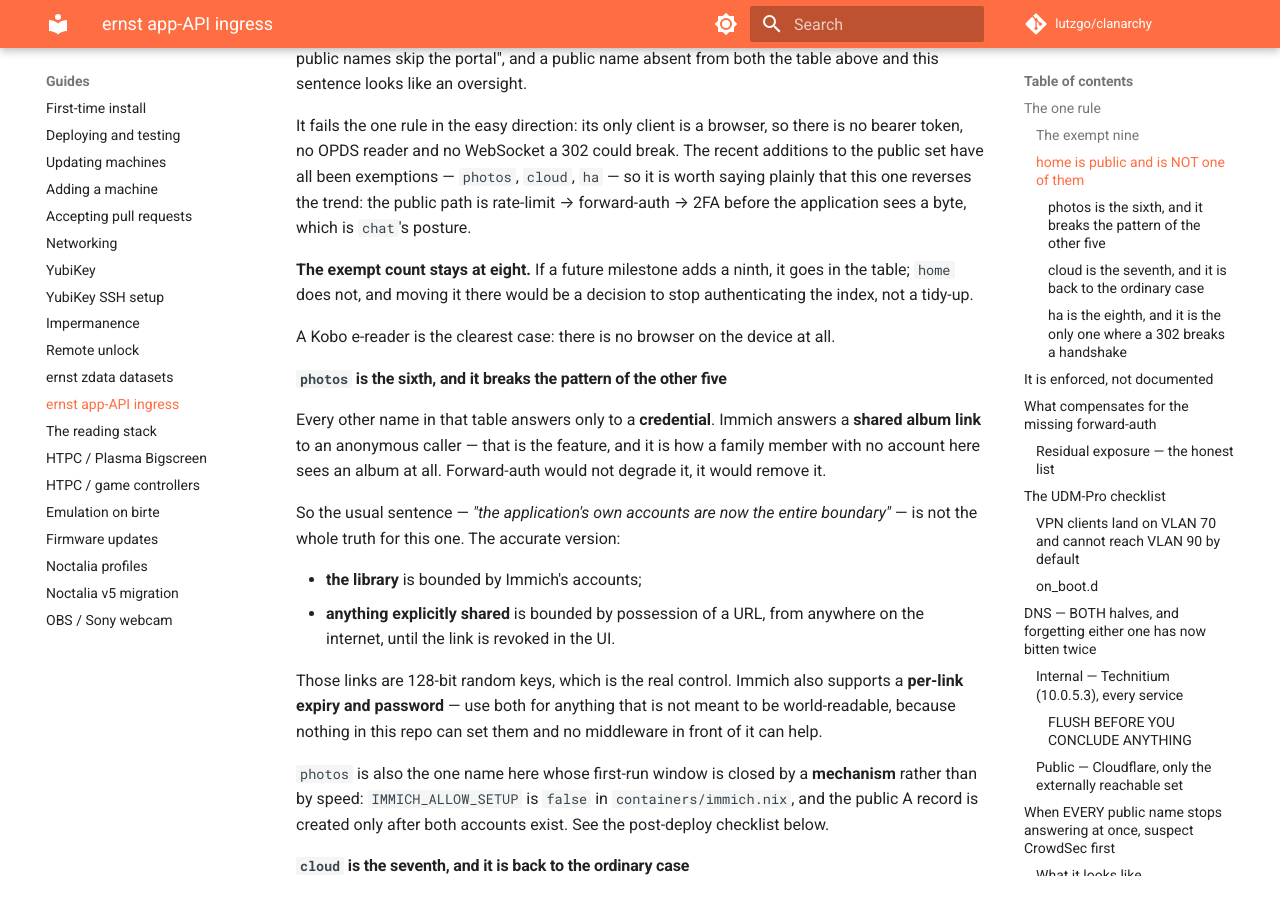
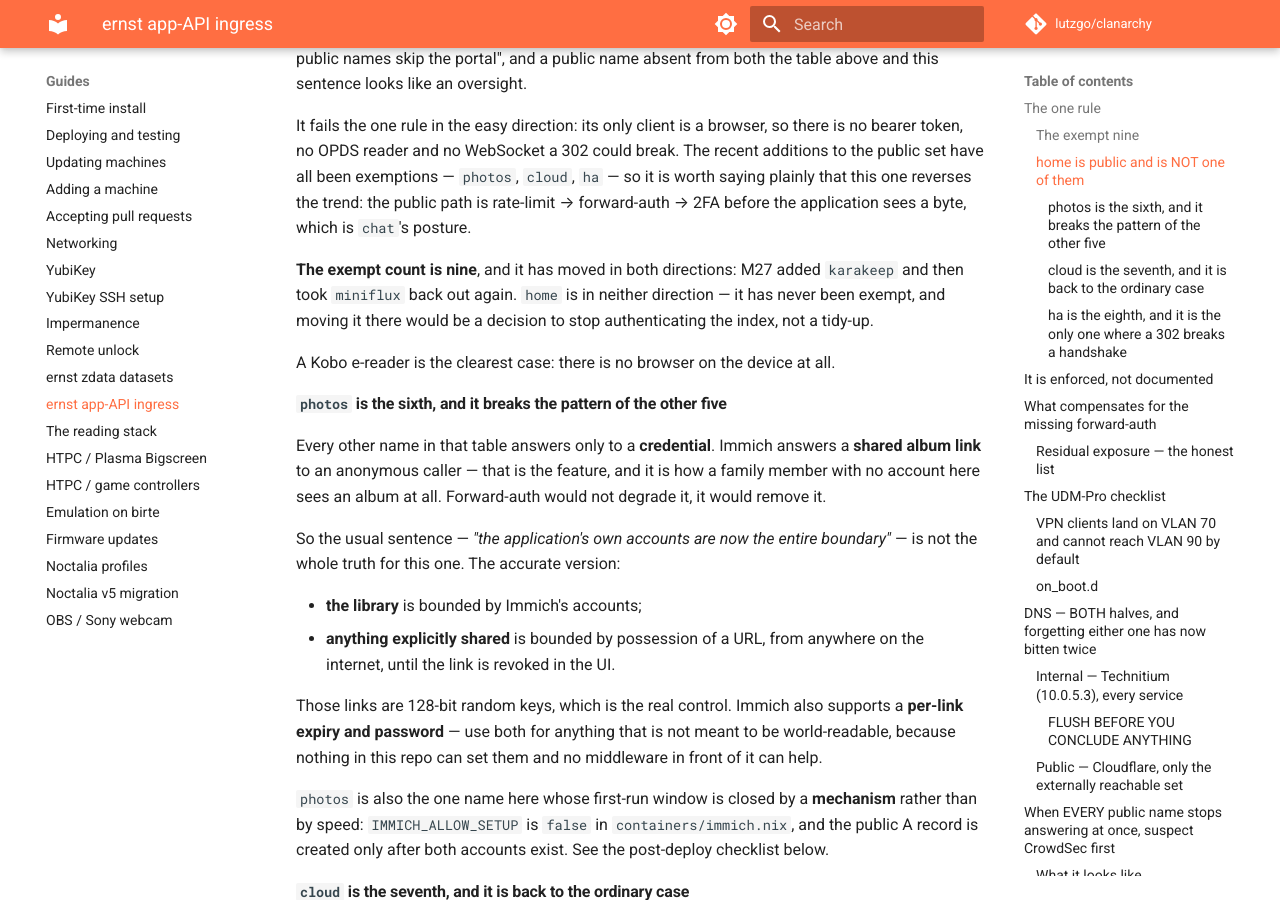
Before and after one commit to lutzgo/clanarchy, an MkDocs documentation site: the page built from docs/guides/ernst-app-api-ingress.md, in a window 1280 px wide and 900 px high, scrolled down 2205 px. Built offline with MkDocs 1.6.1 and Material for MkDocs 9.7.7, drawn with Linux system fonts in a browser that asks for light colours; comment, search, counter and statistics services are not loaded; some of the changed text lies outside the part shown.

Commit message:
Correct the exempt-host count, which moved twice in one milestone
The header said eight and the table lists nine. M27 added karakeep and
then took miniflux back out when it moved to protectedHosts, so the
count moved in both directions inside one milestone and two places were
left behind.

```diff
--- a/docs/guides/ernst-app-api-ingress.md
+++ b/docs/guides/ernst-app-api-ingress.md
@@ -1,6 +1,6 @@
 # App-API ingress: the services apps talk to
 
-Eight hostnames on ernst are reachable from the public internet **without
+Nine hostnames on ernst are reachable from the public internet **without
 Authelia in front of them**. This page is why, what compensates, and how to
 verify it works.
 
@@ -87,9 +87,10 @@ The recent additions to the public set have all been exemptions — `photos`,
 the public path is rate-limit → forward-auth → 2FA before the application sees
 a byte, which is `chat`'s posture.
 
-**The exempt count stays at eight.** If a future milestone adds a ninth, it
-goes in the table; `home` does not, and moving it there would be a decision to
-stop authenticating the index, not a tidy-up.
+**The exempt count is nine**, and it has moved in both directions: M27 added
+`karakeep` and then took `miniflux` back out again. `home` is in neither
+direction — it has never been exempt, and moving it there would be a decision
+to stop authenticating the index, not a tidy-up.
 
 A Kobo e-reader is the clearest case: there is no browser on the device at all.
 
```
